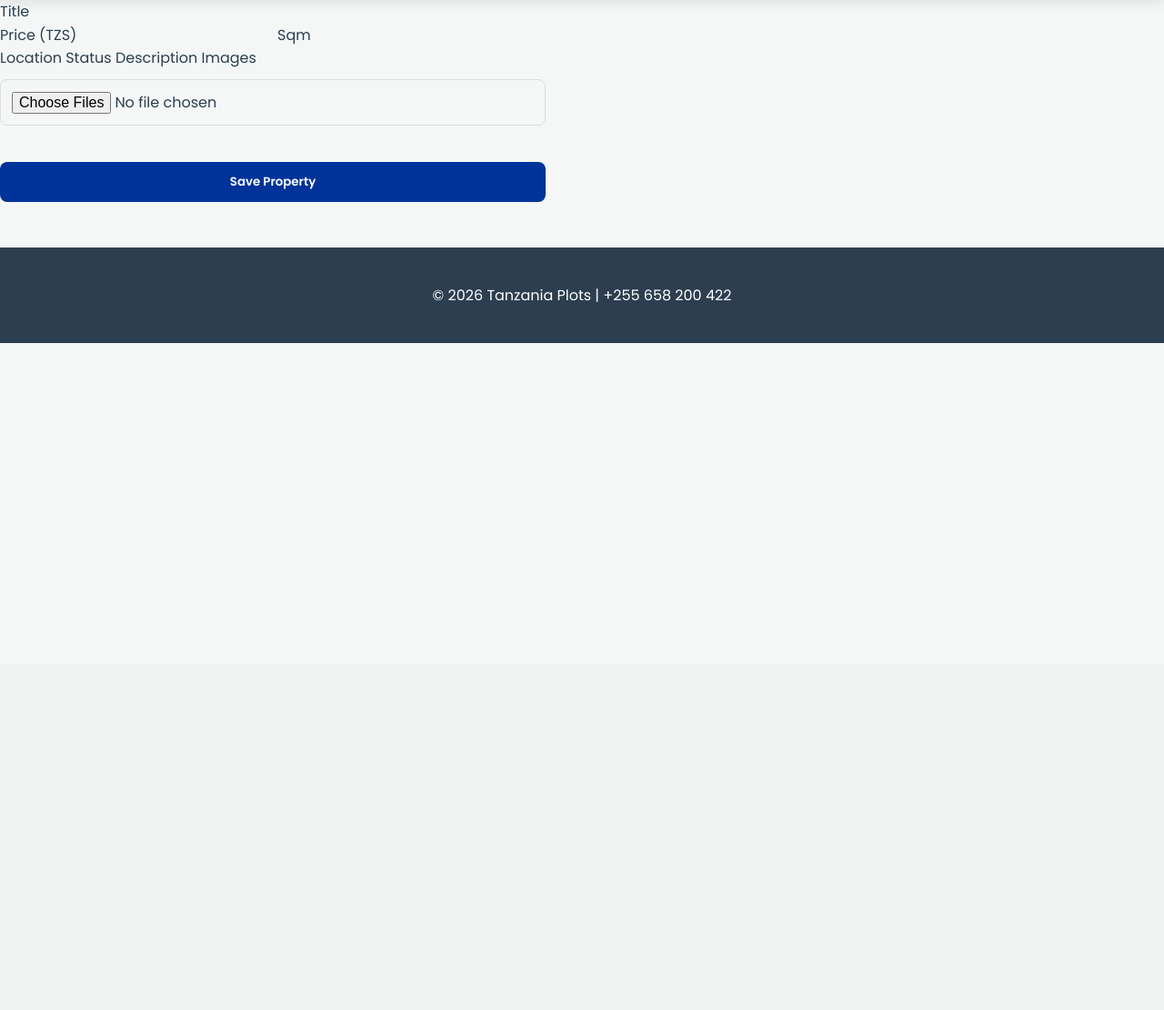
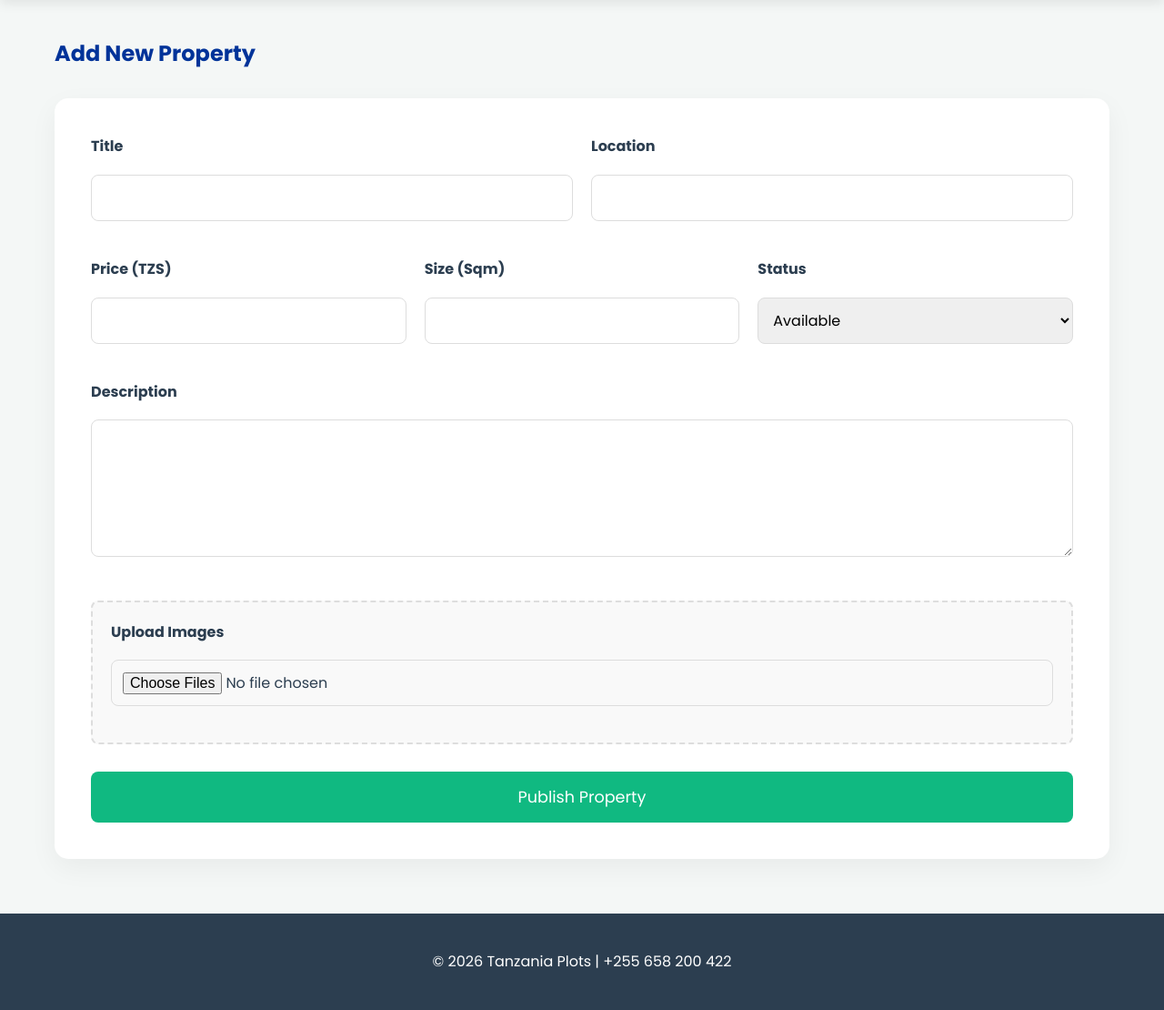
Before and after one commit to ngamilagaboniface-beep/tanzania_plots, a Flask app: template templates/admin/plot_edit.html in a window 1280 px wide. Shown: the part 70-1180 px from the top of the page at 91% size. Before the commit the page ends 447 px from the top, so only its background shows below. Run offline with Flask 3, Linux system fonts and the light colour scheme; the template is opened without the code that fills it, so the values that code supplies are empty.

Commit message:
Refactor property form layout and styles

```diff
--- a/templates/admin/plot_edit.html
+++ b/templates/admin/plot_edit.html
@@ -1,20 +1,52 @@
 {% extends "base.html" %}
 {% block content %}
-<div class="login-container" style="max-width:600px">
-    <h2>{{ title }}</h2>
-    <form method="POST" enctype="multipart/form-data">
-        {{ form.hidden_tag() }}
-        <label>Title</label>{{ form.title() }}
-        <div style="display:flex; gap:10px">
-            <div style="flex:1"><label>Price (TZS)</label>{{ form.price() }}</div>
-            <div style="flex:1"><label>Sqm</label>{{ form.sqm_size() }}</div>
-        </div>
-        <label>Location</label>{{ form.location() }}
-        <label>Status</label>{{ form.status() }}
-        <label>Description</label>{{ form.description(rows=4) }}
-        <label>Images</label>
-        <input type="file" name="images" multiple>
-        <button type="submit" class="btn btn-blue" style="width:100%; margin-top:20px">Save Property</button>
-    </form>
+<div class="container" style="margin-top: 40px; margin-bottom: 60px;">
+    <h2 style="color: #003399; margin-bottom: 30px;">Add New Property</h2>
+
+    <div style="background: white; padding: 40px; border-radius: 15px; box-shadow: 0 10px 30px rgba(0,0,0,0.05);">
+        <form method="POST" action="{{ url_for('admin_plot_create') }}" enctype="multipart/form-data">
+
+            <div style="display: grid; grid-template-columns: repeat(auto-fit, minmax(200px, 1fr)); gap: 20px; margin-bottom: 20px;">
+                <div>
+                    <label style="font-weight: bold; margin-bottom: 8px; display: block;">Title</label>
+                    <input type="text" name="title" required style="width: 100%; padding: 12px; border: 1px solid #ddd; border-radius: 8px;">
+                </div>
+                <div>
+                    <label style="font-weight: bold; margin-bottom: 8px; display: block;">Location</label>
+                    <input type="text" name="location" required style="width: 100%; padding: 12px; border: 1px solid #ddd; border-radius: 8px;">
+                </div>
+            </div>
+
+            <div style="display: grid; grid-template-columns: repeat(auto-fit, minmax(150px, 1fr)); gap: 20px; margin-bottom: 20px;">
+                <div>
+                    <label style="font-weight: bold; margin-bottom: 8px; display: block;">Price (TZS)</label>
+                    <input type="number" name="price" required style="width: 100%; padding: 12px; border: 1px solid #ddd; border-radius: 8px;">
+                </div>
+                <div>
+                    <label style="font-weight: bold; margin-bottom: 8px; display: block;">Size (Sqm)</label>
+                    <input type="text" name="sqm_size" required style="width: 100%; padding: 12px; border: 1px solid #ddd; border-radius: 8px;">
+                </div>
+                <div>
+                    <label style="font-weight: bold; margin-bottom: 8px; display: block;">Status</label>
+                    <select name="status" style="width: 100%; padding: 12px; border: 1px solid #ddd; border-radius: 8px;">
+                        <option value="Available">Available</option>
+                        <option value="Sold">Sold</option>
+                    </select>
+                </div>
+            </div>
+
+            <div style="margin-bottom: 20px;">
+                <label style="font-weight: bold; margin-bottom: 8px; display: block;">Description</label>
+                <textarea name="description" rows="5" style="width: 100%; padding: 12px; border: 1px solid #ddd; border-radius: 8px;"></textarea>
+            </div>
+
+            <div style="margin-bottom: 30px; padding: 20px; background: #f9f9f9; border: 2px dashed #ddd; border-radius: 8px;">
+                <label style="font-weight: bold; margin-bottom: 8px; display: block;">Upload Images</label>
+                <input type="file" name="images" multiple accept="image/*" style="width: 100%;">
+            </div>
+
+            <button type="submit" style="background: #10b981; color: white; width: 100%; padding: 15px; font-size: 1.1rem; border: none; border-radius: 8px; cursor: pointer;">Publish Property</button>
+        </form>
+    </div>
 </div>
 {% endblock %}
```
